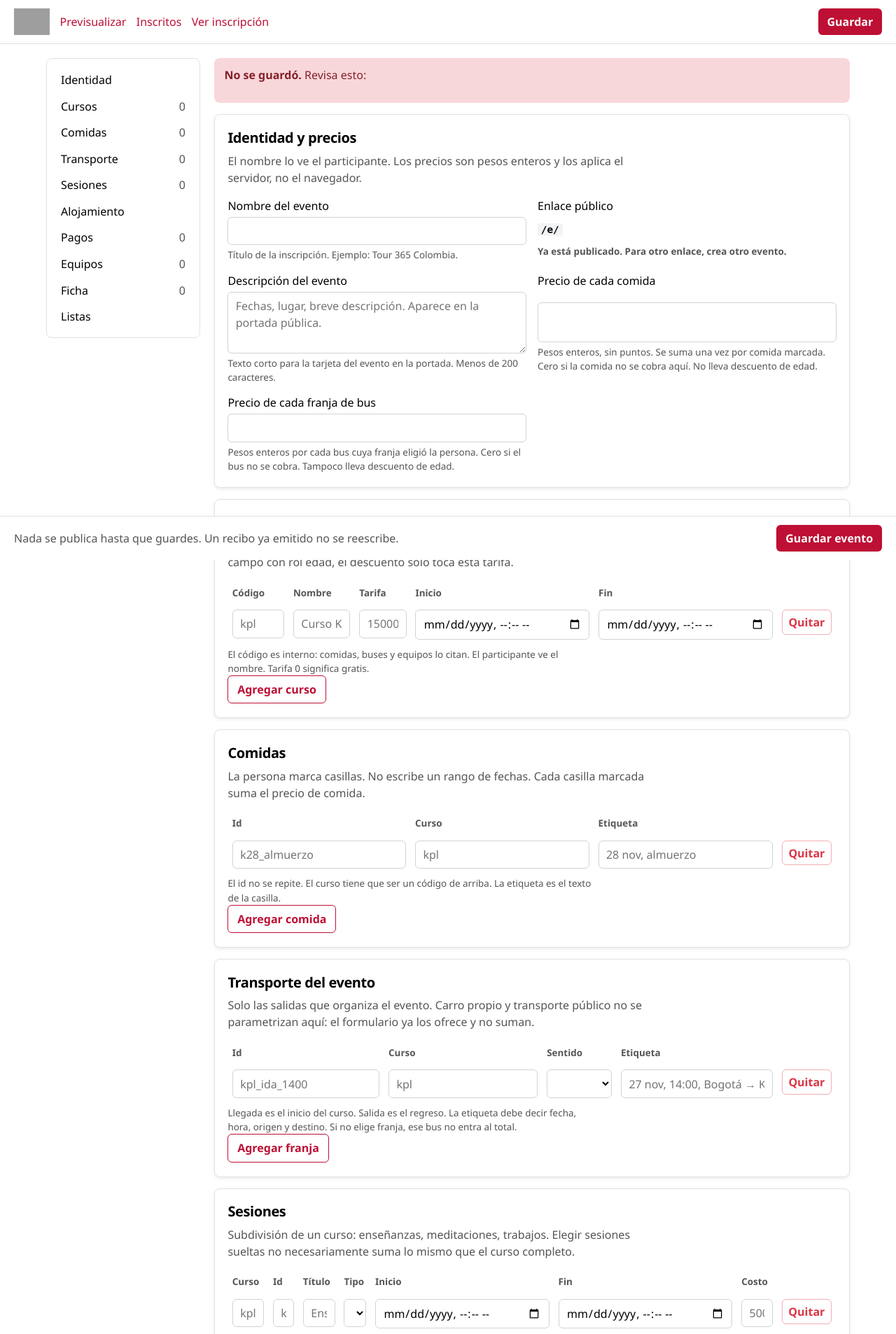
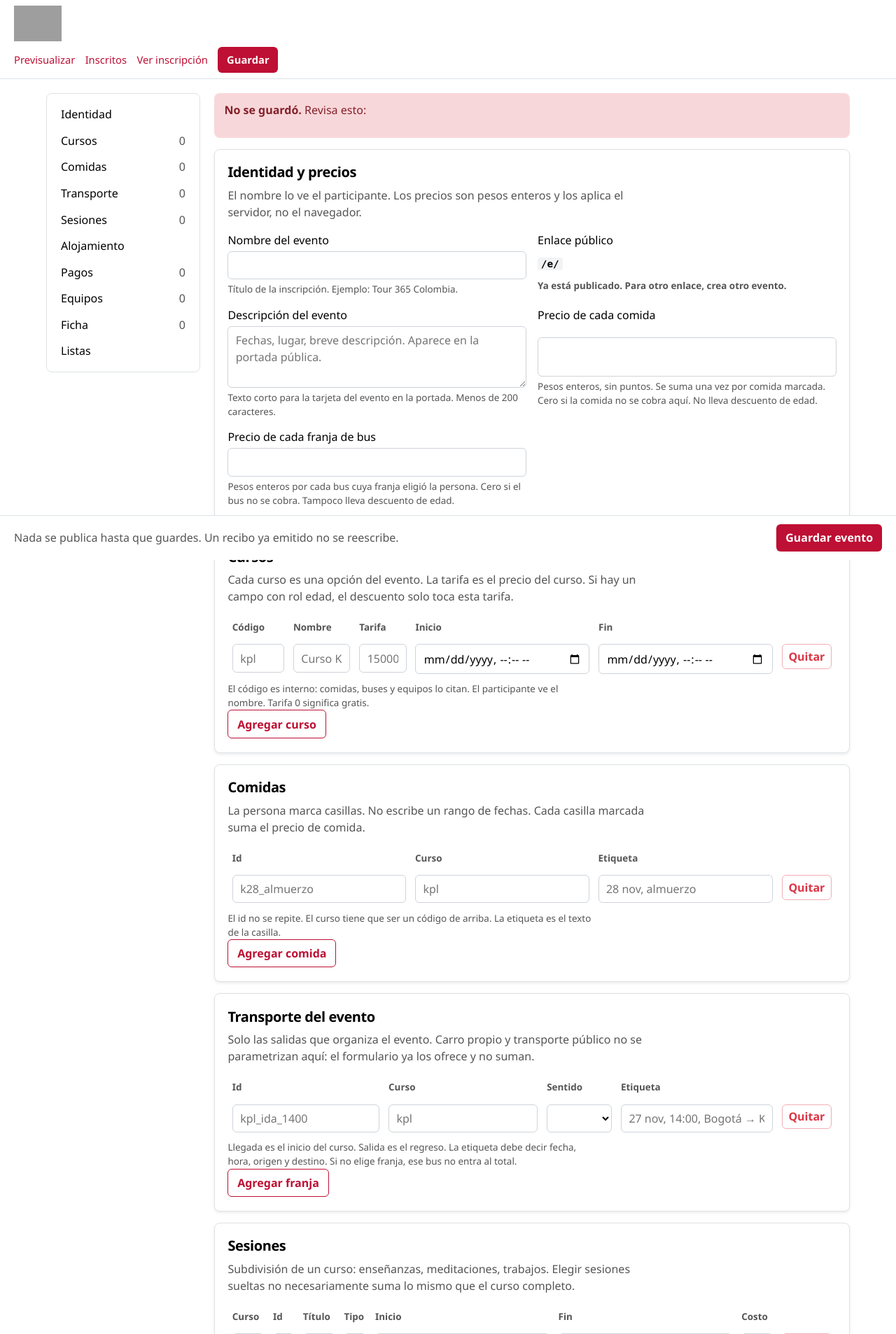
Before and after one commit to jfernandogg/registrador_eventos_dwb, a CodeIgniter 4 app: the page made by app/Views/admin/parametrizar.php in a window 1280 px wide. Shown: the top 1906 px of the page at 70% size. Run offline with PHP 8.4 and a stand-in for CodeIgniter, Linux system fonts and the light colour scheme; the template is opened without the code that fills it, so the values that code supplies are empty; some libraries are stand-ins or nearby versions; grey boxes are pictures that could not be loaded.

Commit message:
Header admin: logo full-width arriba, menú debajo. Fix botón 'Ver detalle' partido.

```diff
--- a/app/Views/admin/parametrizar.php
+++ b/app/Views/admin/parametrizar.php
@@ -49,16 +49,18 @@ $conteos = [
 </head>
 <body>
 <a class="saltar" href="#editor">Saltar al formulario</a>
-<header class="barra">
-    <nav>
-        <a class="marca" href="<?= site_url('admin') ?>"><img class="logo-dwb" src="<?= base_url('dwb-logo.svg') ?>" alt=""></a>
+<header>
+    <div class="cabecera-logo">
+        <a href="<?= site_url('admin') ?>"><img class="logo-dwb" src="<?= base_url('dwb-logo.svg') ?>" alt="DWB Colombia"></a>
+    </div>
+    <nav class="barra-nav">
         <?php if (! $nuevo): ?>
-                            <a href="<?= site_url('e/' . $slug) ?>" target="_blank" rel="noopener">Previsualizar</a>
-                            <a href="<?= site_url('admin/eventos/' . $slug . '/inscritos') ?>">Inscritos</a>
-                            <a href="<?= site_url('e/' . $slug) ?>">Ver inscripción</a>
-                        <?php endif ?>
+            <a href="<?= site_url('e/' . $slug) ?>" target="_blank" rel="noopener">Previsualizar</a>
+            <a href="<?= site_url('admin/eventos/' . $slug . '/inscritos') ?>">Inscritos</a>
+            <a href="<?= site_url('e/' . $slug) ?>">Ver inscripción</a>
+        <?php endif ?>
+        <button class="boton" type="submit" form="editor">Guardar</button>
     </nav>
-    <button class="boton" type="submit" form="editor">Guardar</button>
 </header>
 <div class="contenido">
     <nav class="indice" aria-label="Secciones">
--- a/public/css/admin.css
+++ b/public/css/admin.css
@@ -37,30 +37,42 @@ body {
 
 .saltar:focus { top: 0.75rem; }
 
-.barra {
+/* Cabecera con logo full-width y menú debajo */
+.cabecera-logo {
+    padding: 0.5rem 1.25rem 0;
+    background: #fff;
+    text-align: left;
+}
+
+.cabecera-logo img.logo-dwb {
+    height: 3.2rem;
+    width: auto;
+    max-width: 100%;
+}
+
+.barra-nav {
     position: sticky;
     top: 0;
     z-index: 10;
     display: flex;
-    gap: 1rem;
+    gap: 0.9rem;
     align-items: center;
-    justify-content: space-between;
-    padding: 0.75rem 1.25rem;
+    flex-wrap: wrap;
+    padding: 0.5rem 1.25rem;
     background: #fff;
     border-bottom: 1px solid var(--linea);
+    font-size: 0.92rem;
 }
 
-.barra nav { display: flex; gap: 0.9rem; align-items: center; flex-wrap: wrap; }
+.barra-nav a { color: var(--primario); text-decoration: none; }
 
-.barra a { color: var(--primario); text-decoration: none; }
-
-.barra a:hover { text-decoration: underline; }
+.barra-nav a:hover { text-decoration: underline; }
 
 .marca { font-weight: 650; color: var(--texto); letter-spacing: -0.02em; }
 
 .miga { color: var(--muted); font-size: 0.85rem; user-select: none; }
 
-.barra .activo { font-weight: 650; color: var(--texto); text-decoration: none; }
+.barra-nav .activo { font-weight: 650; color: var(--texto); text-decoration: none; }
 
 /* Logo DWB en la barra */
 .logo-dwb { height: 2.4rem; width: auto; vertical-align: middle; }
@@ -164,6 +176,8 @@ input:focus, select:focus, textarea:focus {
 .alerta.aviso { background: var(--aviso); color: var(--aviso-texto); }
 
 .boton, button.boton {
+    display: inline-block;
+    white-space: nowrap;
     width: auto;
     border: 0;
     border-radius: 0.375rem;
@@ -246,7 +260,6 @@ code { font-size: 0.9em; background: #f1f3f5; padding: 0.05rem 0.3rem; border-ra
 
 /* Menú hamburguesa admin */
 @media (max-width: 768px) {
-    .barra { flex-wrap: wrap; }
-    .barra nav { flex-wrap: wrap; gap: 0.4rem; }
-    .barra nav a:not(.marca):not(.menu-boton) { font-size: 0.88rem; }
+    .barra-nav { flex-wrap: wrap; gap: 0.4rem; }
+    .barra-nav a:not(.marca):not(.menu-boton) { font-size: 0.88rem; }
 }
```
Also changed, not shown: app/Views/admin/detalle-inscrito.php (+5 -3 lines), app/Views/admin/eventos.php (+5 -3 lines), app/Views/admin/inscritos.php (+5 -3 lines).
